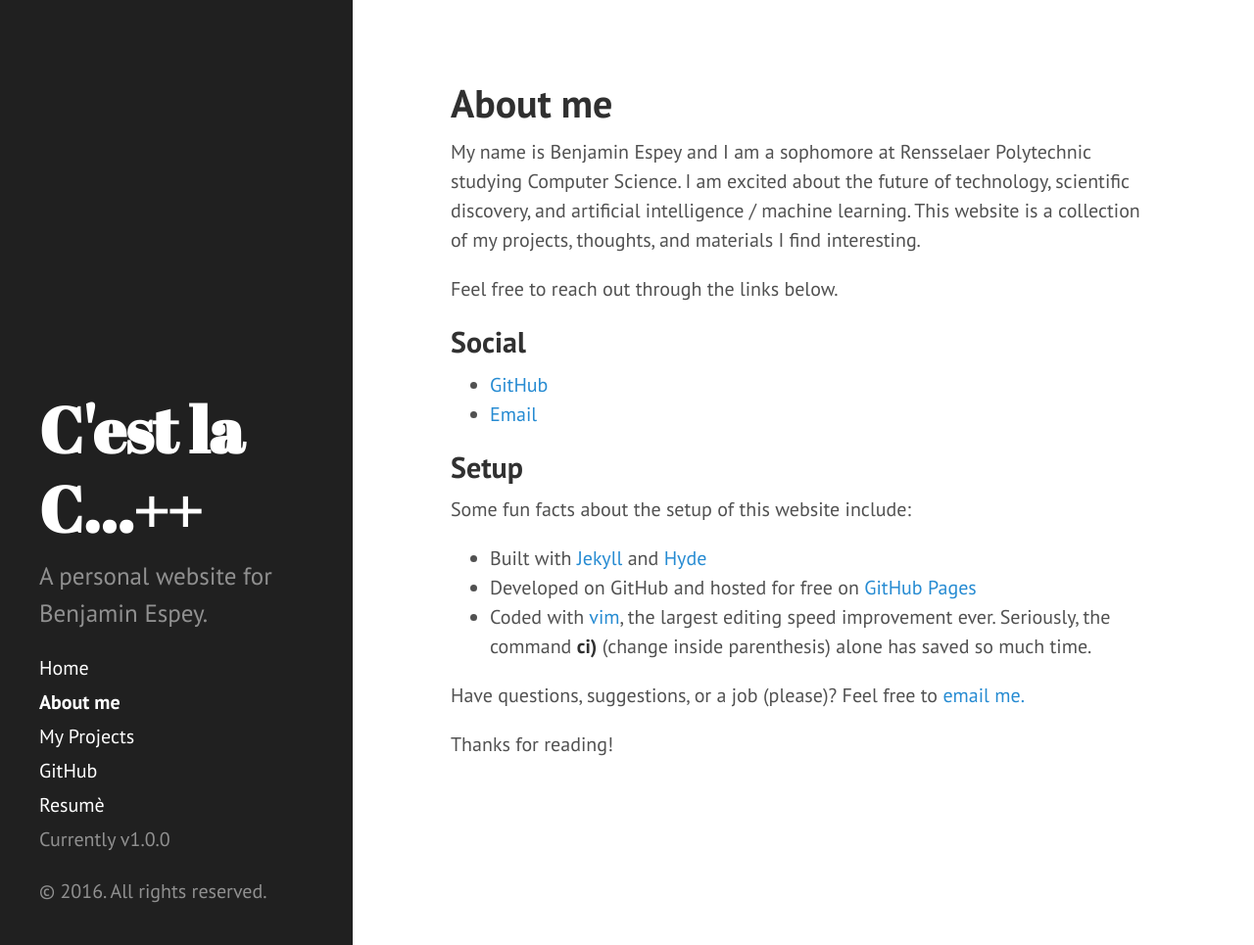
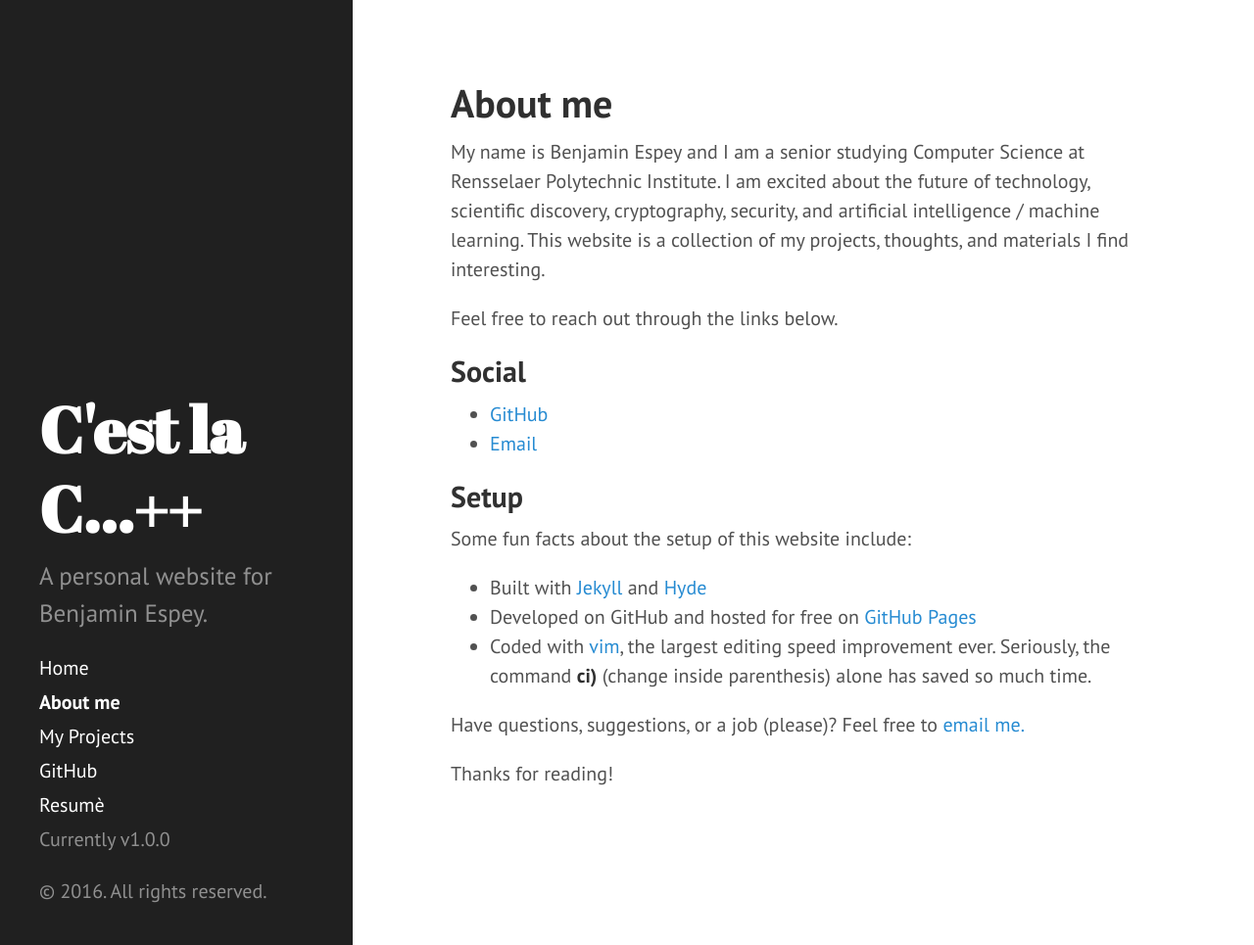
Before and after one commit to bennyty/bennyty.github.io, a Jekyll site: the page built from about.md, in a window 1280 px wide and 965 px high. Shown: the whole window at 98% size. Built offline with Jekyll 4.4.1, drawn with Linux system fonts in a browser that asks for light colours; Markdown is read by kramdown in place of the engine named in the settings.

Commit message:
Update about information

```diff
--- a/about.md
+++ b/about.md
@@ -3,7 +3,7 @@ layout: page
 title: About me
 ---
 
-My name is Benjamin Espey and I am a sophomore at Rensselaer Polytechnic studying Computer Science. I am excited about the future of technology, scientific discovery, and artificial intelligence / machine learning. This website is a collection of my projects, thoughts, and materials I find interesting.
+My name is Benjamin Espey and I am a senior studying Computer Science at Rensselaer Polytechnic Institute. I am excited about the future of technology, scientific discovery, cryptography, security, and artificial intelligence / machine learning. This website is a collection of my projects, thoughts, and materials I find interesting.
 
 Feel free to reach out through the links below.
 
```
